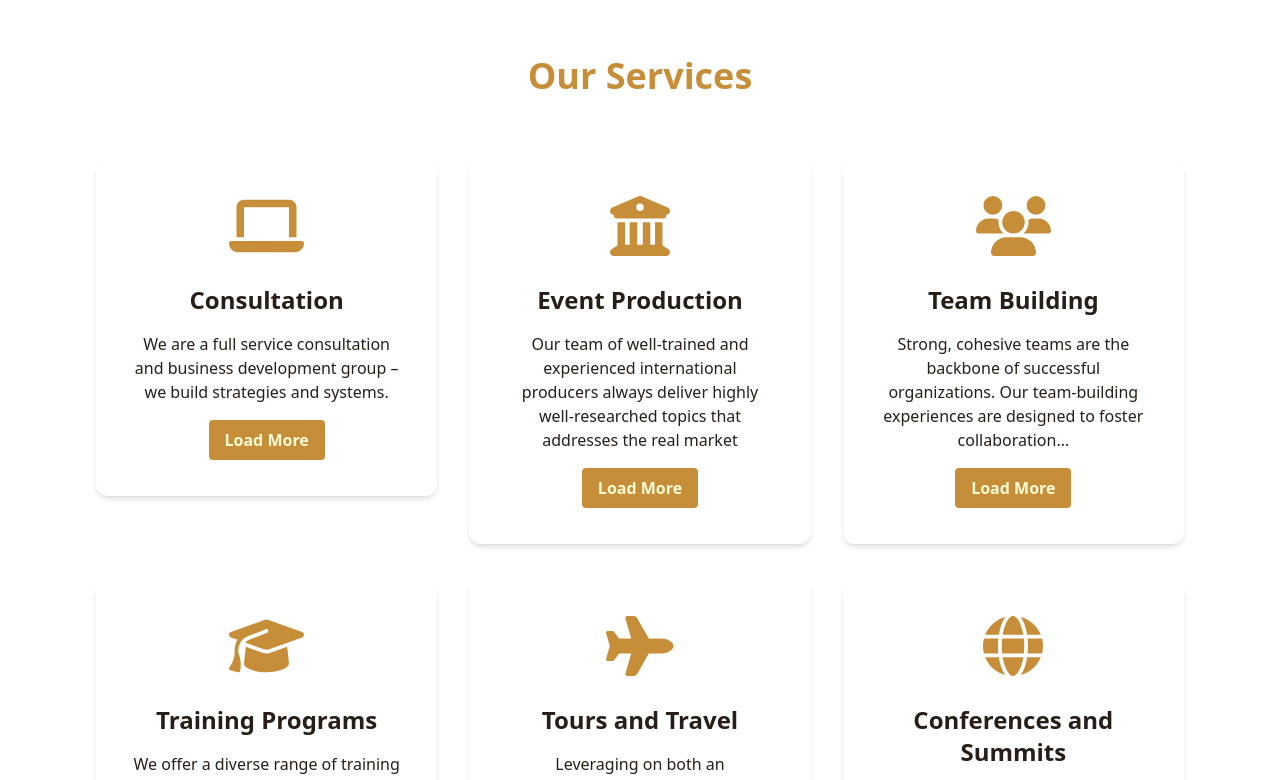
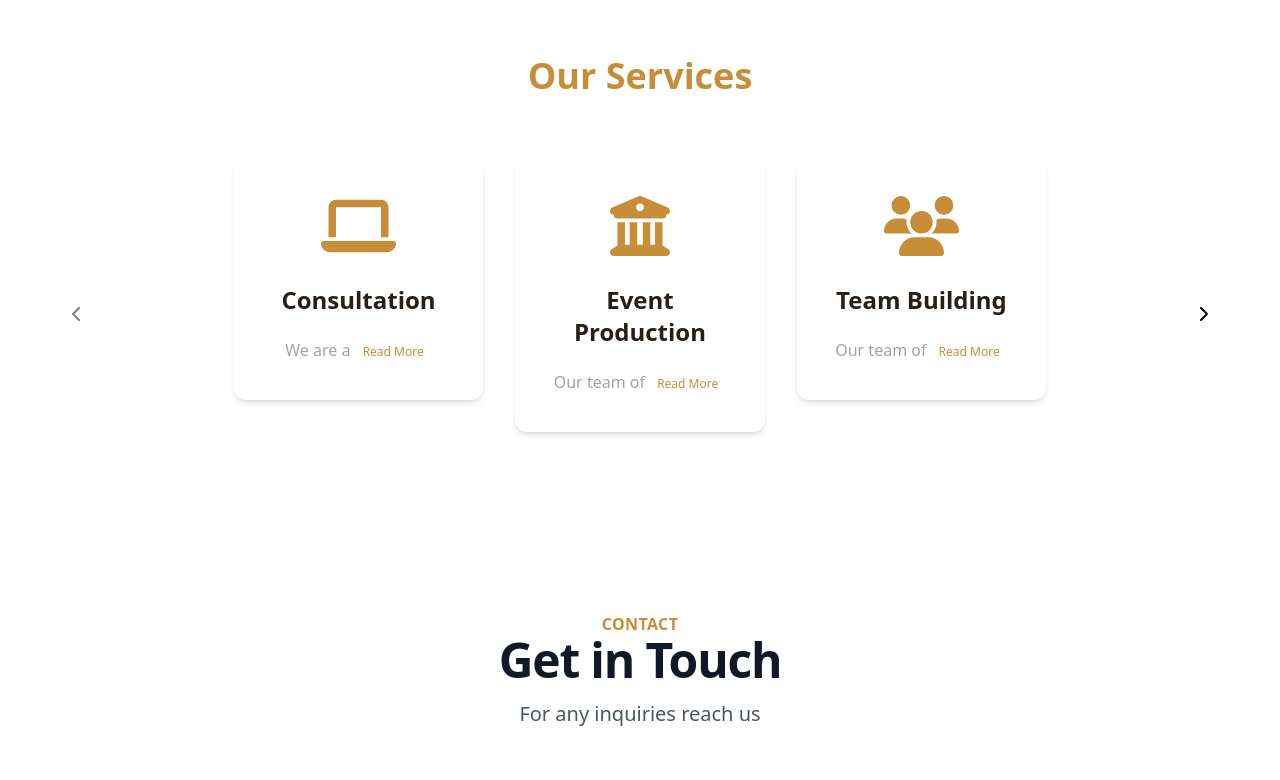
Before and after one commit to auma23/BranHerickHoldings, a React (Vite) app: page / in a window 1280 px wide. Shown: the part 1360-2140 px from the top of the page. Built offline with nearby package versions, Linux system fonts and the light colour scheme.

Commit message:
services modified

```diff
--- a/src/Components/Services.jsx
+++ b/src/Components/Services.jsx
@@ -1,59 +1,101 @@
+import { useState, useEffect } from 'react';
+import PropTypes from 'prop-types';
 import { FontAwesomeIcon } from '@fortawesome/react-fontawesome';
-import { faLaptop, faUniversity, faGlobe, faUsers, faGraduationCap, faPlane } from '@fortawesome/free-solid-svg-icons';
+import { faLaptop, faUniversity, faUsers, faGraduationCap, faPlane, faGlobe, faChevronLeft, faChevronRight } from '@fortawesome/free-solid-svg-icons';
 
 const FeatureCard = ({ icon, title, description }) => {
+  const [showFullDescription, setShowFullDescription] = useState(false);
+
+  const maxDescriptionLength = 3;
+  const shortDescription = description.split(' ').slice(0, maxDescriptionLength).join(' ');
+
+  const handleReadMore = () => {
+    setShowFullDescription(!showFullDescription);
+  };
+
+  FeatureCard.propTypes = {
+    icon: PropTypes.object.isRequired,
+    title: PropTypes.string.isRequired,
+    description: PropTypes.string.isRequired,
+  };
+
   return (
-    <div className="w-full px-4 md:w-1/2 lg:w-1/3">
+    <div className="w-full px-4 md:w-1/2 lg:w-1/3" id='services'>
       <div className="mb-9 rounded-xl py-8 px-7 shadow-md transition-all hover:shadow-lg sm:p-9 lg:px-6 xl:px-9">
         <div className="mx-auto mb-7 inline-block">
           <FontAwesomeIcon icon={icon} className="text-6xl text-harvestGold" />
         </div>
         <div>
           <h3 className="mb-4 text-xl font-bold text-licorice sm:text-2xl lg:text-xl xl:text-2xl">{title}</h3>
-          <p className="text-base font-medium text-licorice">{description}</p>
-          <button className="bg-harvestGold hover:bg-licorice text-cream font-bold py-2 px-4 rounded mt-4 transition-all duration-300 ease-in-out">Load More</button>
+          <p className="text-base font-medium text-gray-400">
+            {showFullDescription ? description : shortDescription} { // Conditionally render full or short description
+              !showFullDescription && description.length > maxDescriptionLength && ( // Show "Read More" if description is truncated
+                <button className="text-xs text-harvestGold font-medium px-2 py-1 rounded hover:bg-licorice hover:text-cream mt-2 transition-all duration-300 ease-in-out" onClick={handleReadMore}>
+                  Read More
+                </button>
+              )}
+          </p>
         </div>
       </div>
     </div>
   );
 };
 
+
 const Services = () => {
+  const [displayedServices, setDisplayedServices] = useState([]);
+  const [currentIndex, setCurrentIndex] = useState(0);
+  const servicesData = [
+    { icon: faLaptop, title: "Consultation", description: "We are a full service consultation and business development group – we build strategies and systems...." },
+    { icon: faUniversity, title: "Event Production", description: "Our team of well-trained and experienced international producers always deliver highly well-researched topics that addresses the real market..." },
+    { icon: faUsers, title: "Team Building", description: "Our team of well-trained and experienced international producers always deliver highly well-researched topics that addresses the real market..." },
+    { icon: faGraduationCap, title: "Training Programs", description: "We offer a diverse range of training programs designed to enhance the skills and knowledge of your workforce...." },
+    { icon: faPlane, title: "Tours and Travel", description: "Leveraging on both an international and local portfolio of tours and travel agents and solutions..." },
+    { icon: faGlobe, title: "Conferences and Summits", description: "Through a substantial presence in each industry and country across the continents, our conferences and summits leverage the latest..." },
+  ];
+
+  const handleNext = () => {
+    const nextIndex = (currentIndex + 1) % servicesData.length;
+    const nextDisplayedServices = servicesData.slice(nextIndex, nextIndex + 3);
+    setDisplayedServices(nextDisplayedServices);
+    setCurrentIndex(nextIndex);
+  };
+
+  const handlePrev = () => {
+    const prevIndex = (currentIndex - 1 + servicesData.length) % servicesData.length;
+    const prevDisplayedServices = servicesData.slice(prevIndex, prevIndex + 3);
+    setDisplayedServices(prevDisplayedServices);
+    setCurrentIndex(prevIndex);
+  };
+
+  useEffect(() => {
+    setDisplayedServices(servicesData.slice(0, 3));
+  }, []);
+
   return (
     <div className="p-8">
-    <h3 className="text-4xl font-bold mb-8 text-harvestGold">Our Services</h3>
-    <div className="-mx-4 flex flex-wrap p-8">
-      <FeatureCard
-        icon={faLaptop}
-        title="Consultation"
-        description="We are a full service consultation and business development group – we build strategies and systems."
-      />
-      <FeatureCard
-        icon={faUniversity}
-        title="Event Production"
-        description="Our team of well-trained and experienced international producers always deliver highly well-researched topics that addresses the real market"
-      />
-      <FeatureCard
-        icon={faUsers}
-        title="Team Building"
-        description="Strong, cohesive teams are the backbone of successful organizations. Our team-building experiences are designed to foster collaboration…"
-      />
-      <FeatureCard
-        icon={faGraduationCap}
-        title="Training Programs"
-        description="We offer a diverse range of training programs designed to enhance the skills and knowledge of your workforce."
-      />
-      <FeatureCard
-        icon={faPlane}
-        title="Tours and Travel"
-        description="Leveraging on both an international and local portfolio of tours and travel agents and solutions…."
-      />
-      <FeatureCard
-        icon={faGlobe}
-        title="Conferences and Summits"
-        description="Through a substantial presence in each industry and country across the continents, our conferences and summits leverage the latest….."
-      />
-    </div>
+      <h3 className="text-4xl font-bold mb-8 text-harvestGold">Our Services</h3>
+      <div className="flex flex-wrap justify-between">
+        <button
+          className="p-2 rounded-full hover:bg-licorice hover:text-harvestGold focus:outline-none disabled:opacity-50"
+          disabled={currentIndex === 0}
+          onClick={handlePrev}
+        >
+          <FontAwesomeIcon icon={faChevronLeft} />
+        </button>
+        <div className="-mx-4 flex flex-wrap p-8">
+          {displayedServices.map((service, index) => (
+            <FeatureCard key={index} {...service} />
+          ))}
+        </div>
+        <button
+          className="p-2 rounded-full hover:bg-licorice hover:text-harvestGold focus:outline-none disabled:opacity-50"
+          disabled={currentIndex === servicesData.length - 3}
+          onClick={handleNext}
+        >
+          <FontAwesomeIcon icon={faChevronRight} />
+        </button>
+      </div>
     </div>
   );
 };
```
Also changed, not shown: 1 other file (tests, documents, lock files or other folders).
